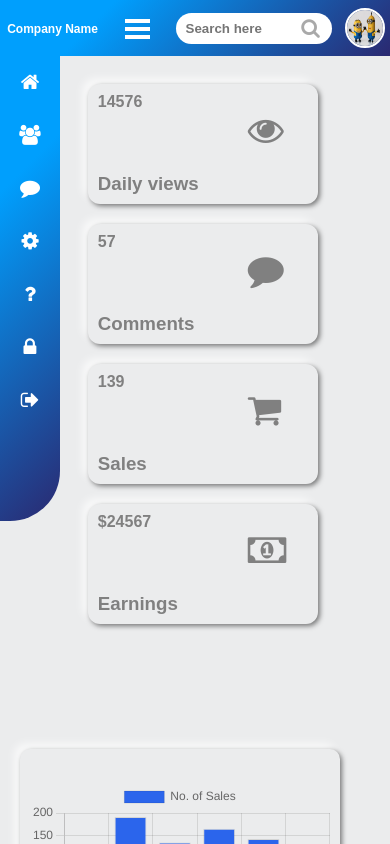
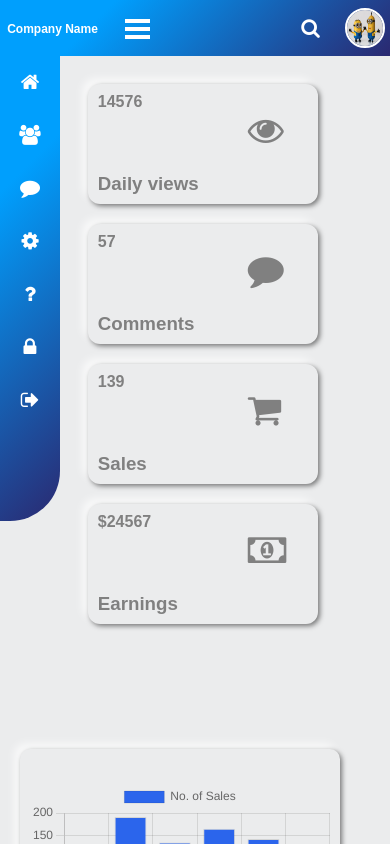
Before and after one commit to SatyamJS/dashboard, a React (Create React App) app: page / in a window 390 px wide. Shown: the top 844 px of the page. Built offline with nearby package versions, Linux system fonts and the light colour scheme.

Commit message:
Update App.css

```diff
--- a/src/App.css
+++ b/src/App.css
@@ -230,10 +230,11 @@ body{
     right:5px;
   }
   .searchBar{
-    right: 15vw;
+    /*right: 15vw;
     top: 13px;
     padding-left: 10px;
-    padding-right: 35px;
+    padding-right: 35px;*/
+    display:none;
   }
   .menu{
     left:30vw;
@@ -241,6 +242,7 @@ body{
   .fa-search{
     right:18vw;
     top:18px;
+    color:white;
 
   }
   .tile{
```
